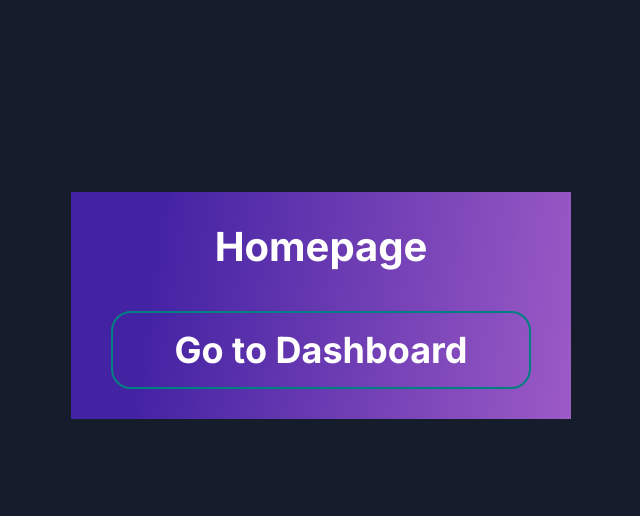
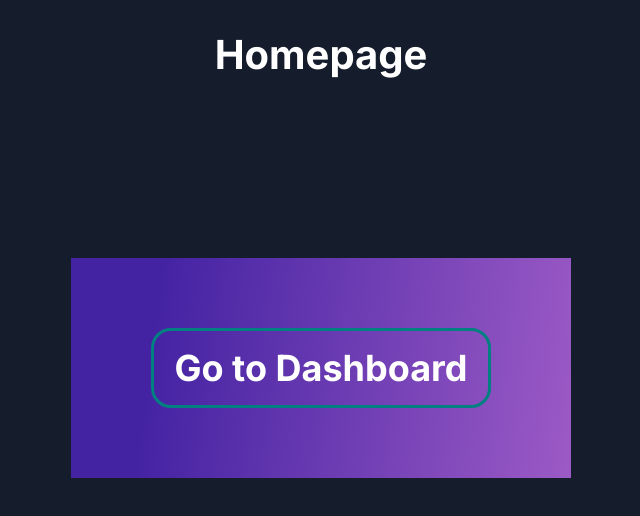
Before and after one commit to remmi755/nextadmin, a Next.js app: page / in a window 1280 px wide. Shown: the top 516 px of the page, without its empty margins (319-959 px from the left). Built offline with nearby package versions, Linux system fonts and the light colour scheme.

Commit message:
change Homepage styles

```diff
--- a/app/page.js
+++ b/app/page.js
@@ -3,11 +3,14 @@ import styles from '../app/ui/homepage/homepage.module.css'
 
 const Homepage = () => {
   return (
-    <div className={styles.container}>
+    <div>
       <h1 className={styles.title}> Homepage</h1>
-      <Link href={"/dashboard"}>
-        <h2 className={styles.link}>Go to Dashboard</h2>
-      </Link>
+        <div className={styles.container}>
+            <Link href={"/dashboard"}>
+                <h2 className={styles.link}>Go to Dashboard</h2>
+            </Link>
+        </div>
+
     </div>
   );
 };
--- a/app/ui/homepage/homepage.module.css
+++ b/app/ui/homepage/homepage.module.css
@@ -1,20 +1,22 @@
 .container {
     max-width: 500px;
     padding: 30px 40px;
-    margin:15% auto;
+    margin:14% auto;
     text-align: center;
     background: linear-gradient(97.78deg,  #4423a3 17.5%,  #aa63cb 113.39%)
 }
 
 .title{
     font-size: 40px;
+    margin: 30px auto;
+    text-align: center;
 }
 
 .link{
-    margin-top: 40px;
+    margin: 40px;
     padding: 15px;
     font-size: 36px;
-    border: 2px solid teal;
+    border: 3px solid teal;
     border-image-repeat: inherit;
     border-radius: 20px;
 }
```
